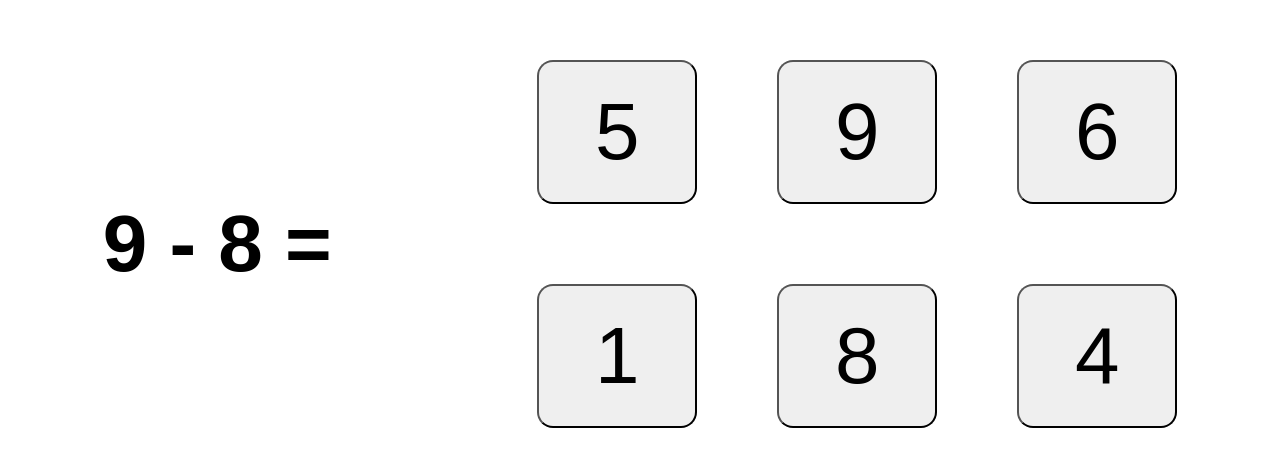
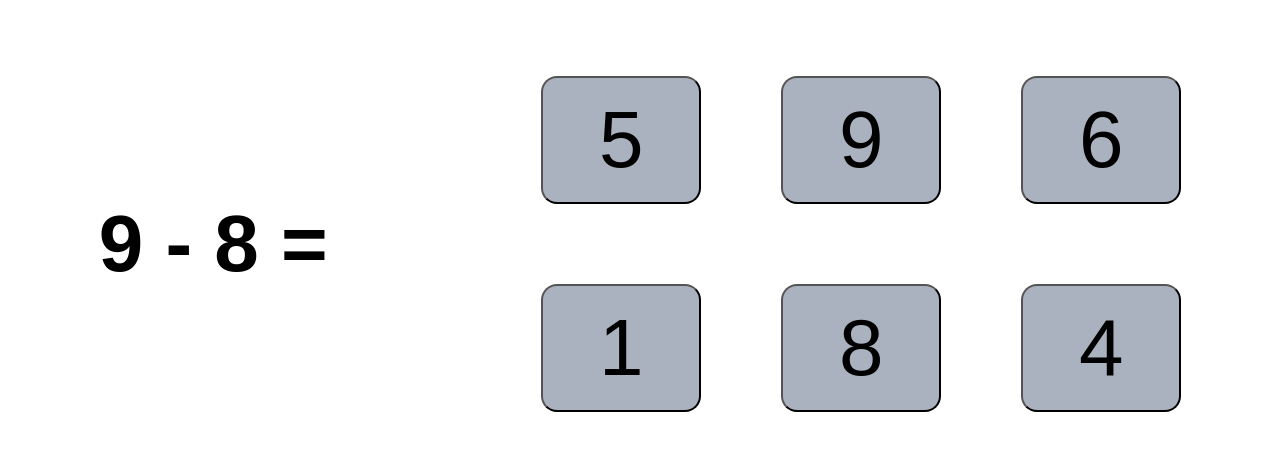
Before and after one commit to holistic-developer/math-trainer, a React (Vite) app: page / in a window 1280 px wide. Shown: the part 156-622 px from the top of the page. Built offline with nearby package versions, Linux system fonts and the light colour scheme.

Commit message:
Minor style fixes

```diff
--- a/src/Answers.tsx
+++ b/src/Answers.tsx
@@ -26,6 +26,7 @@ export const Answers: React.FC<{ answers: number[]; correct: number, success: ()
                     key={index}
                     onClick={(event) => {
                         if (number === correct) {
+                            event.currentTarget.blur();
                             resetErrors();
                         } else {
                             addError(event);
--- a/src/Example.tsx
+++ b/src/Example.tsx
@@ -1,4 +1,4 @@
-import {useReducer} from "react";
+import {useReducer, useRef} from "react";
 import {Answers} from "./Answers";
 import {getRandomInt, getRandomIntExcept} from "./randomNumberUtil";
 
--- a/src/index.css
+++ b/src/index.css
@@ -34,11 +34,12 @@ main {
     height: 100vh;
     display: flex;
     flex-direction: row;
+    gap: min(2vw, 2vh);
     place-items: center;
     justify-content: space-around;
 }
 
-@media screen and (max-aspect-ratio: 1/1) {
+@media screen and (max-aspect-ratio: 1.2/1) {
     main {
         flex-direction: column;
     }
@@ -46,13 +47,15 @@ main {
 
 button {
     min-width: 2em;
-    padding: min(3vw, 3vh);
+    padding: min(2vw, 2vh);
     border-radius: 0.2em;
     transition: scale 0.1s ease-in-out;
+    background-color: var(--background);
 }
 
-button:hover {
+button:hover:active {
     scale: 1.1;
+    background-color: var(--background);
 }
 
 .answers {
```
